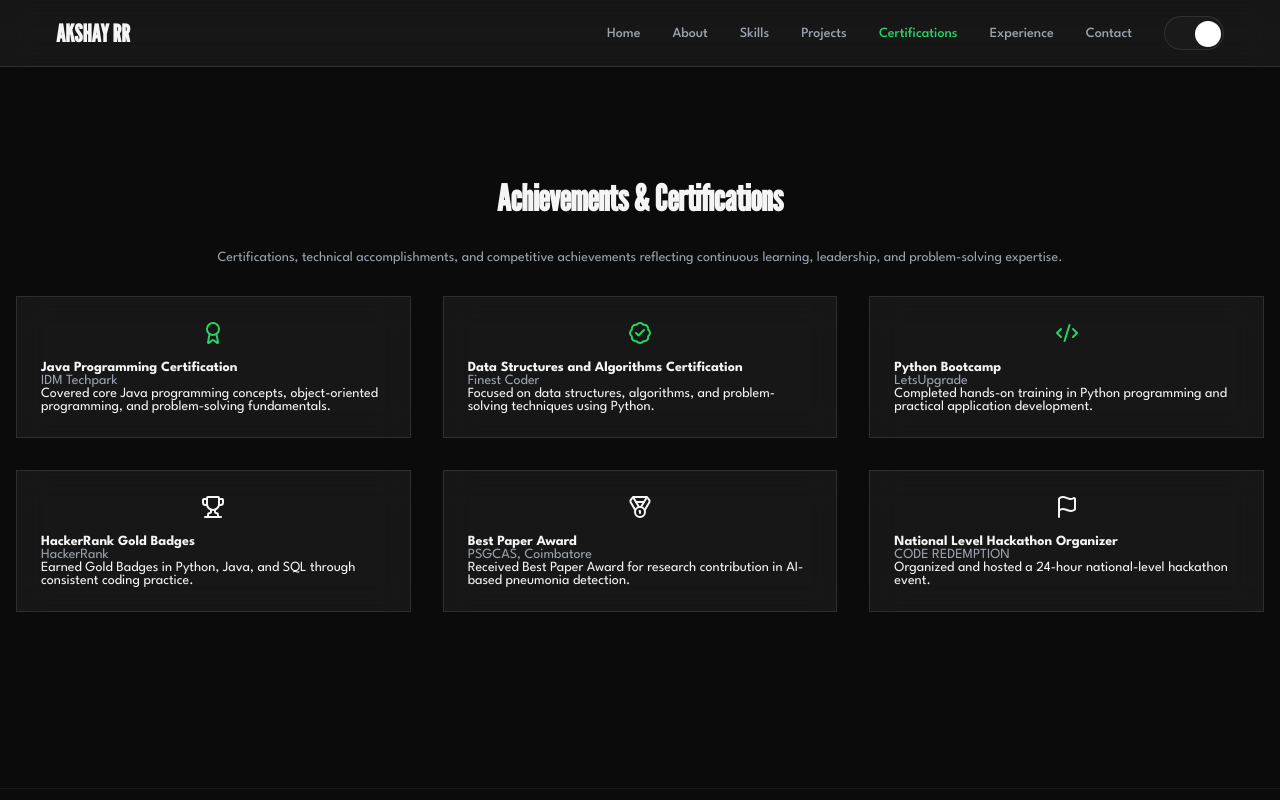
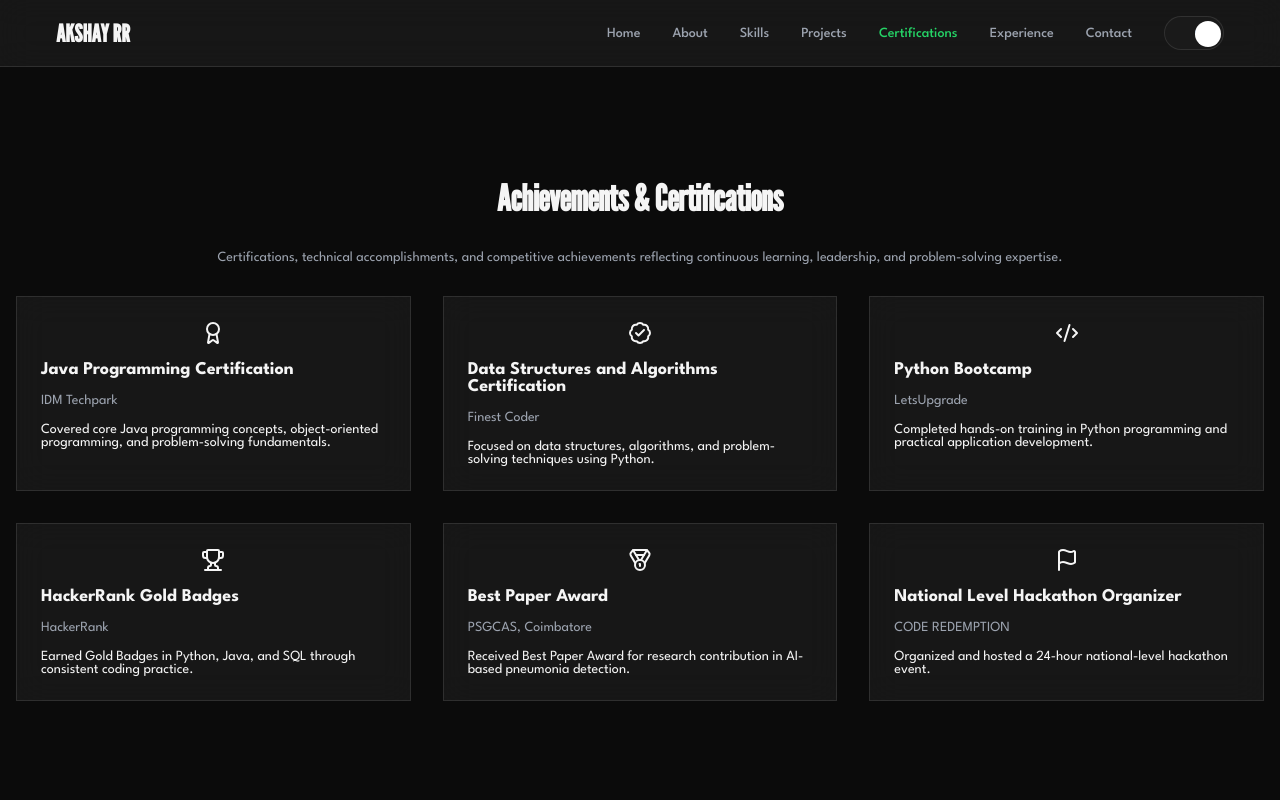
Before and after one commit to Akshayrr07/Portfolio, a React (Vite) app: page /certifications in a window 1280 px wide. Shown: the top 800 px of the page. Built offline with nearby package versions, Linux system fonts and the light colour scheme.

Commit message:
certifications alignment fixed except border radius

```diff
--- a/src/components/sections/Certifications.jsx
+++ b/src/components/sections/Certifications.jsx
@@ -72,7 +72,7 @@ const AchievementsAndCertifications = () => {
                 whileHover="hover"
                 className="
                   glass
-                  rounded-2xl
+                  rounded-[32px]
                   p-6
                   border
                   border-white/10
@@ -86,8 +86,10 @@ const AchievementsAndCertifications = () => {
                 {/* Glow */}
                 <div
                   className="
+
                     absolute
                     inset-0
+                    rounded-[32px]
                     opacity-0
                     hover:opacity-100
                     transition-opacity
@@ -101,41 +103,52 @@ const AchievementsAndCertifications = () => {
 
                <motion.div
               variants={hoverCard}
-                  className="relative z-10"
+              className="relative z-10 flex flex-col gap-4 h-full"
                 >
                   {/* Icon */}
              <div
-                    className={`
-                      w-12 h-12
-                      rounded-xl
+  className="
+    w-14
+    h-14
+
+
     flex
     items-center
     justify-center
-                      mb-4
-                      ${
-                        item.type === 'achievement'
-                          ? 'bg-yellow-500/10 text-yellow-400'
-                          : 'bg-accent/10 text-accent'
-                      }
-                    `}
+
+    border
+    border-neutral-300
+    dark:border-white/10
+
+    bg-white
+    dark:bg-[#111111]
+
+    shadow-md
+    dark:shadow-none
+
+    transition-all
+    duration-300
+  "
 >
   <IconComponent className="w-5 h-5" />
 </div>
 
                   {/* Title */}
-                  <h3 className="text-sm font-semibold leading-snug p-8 m-10">
+                  <h3 className="text-lg font-semibold leading-snug">
                     {item.title}
                   </h3>
 
                   {/* Issuer */}
-                  <p className="text-sm text-gray-400 p-8 m-10">
+                  <p className="text-sm text-gray-400" >
                     {item.issuer}
                   </p>
 
                   {/* Description */}
-                  <p className="text-sm text-gray-500 leading-relaxed p-8">
+                  <p className="text-sm text-gray-500 ">
             {item.description}
   </p>
+
+
                 </motion.div>
               </motion.div>
             );
--- a/src/index.css
+++ b/src/index.css
@@ -24,14 +24,24 @@ body.light {
 
 .glass {
   background: rgba(255, 255, 255, 0.05);
+
   -webkit-backdrop-filter: blur(16px);
   backdrop-filter: blur(16px);
-  border: 1px solid rgba(255, 255, 255, 0.1);
+
+  border-width: 1px;
+  border-style: solid;
+  border-color: rgba(255, 255, 255, 0.12);
+
+  transition:
+    background 0.3s ease,
+    border-color 0.3s ease,
+    box-shadow 0.3s ease;
 }
 
-.glass-light {
-  background: rgba(0, 0, 0, 0.05);
-  -webkit-backdrop-filter: blur(16px);
-  backdrop-filter: blur(16px);
-  border: 1px solid rgba(0, 0, 0, 0.1);
+body.light .glass {
+  background: rgba(255, 255, 255, 0.9);
+
+  border-color: rgba(0, 0, 0, 0.12);
+
+  box-shadow: 0 4px 20px rgba(0, 0, 0, 0.05);
 }
```
Also changed, not shown: 1 other file (tests, documents, lock files or other folders). Lines whose indentation alone changed are shown as unchanged.
